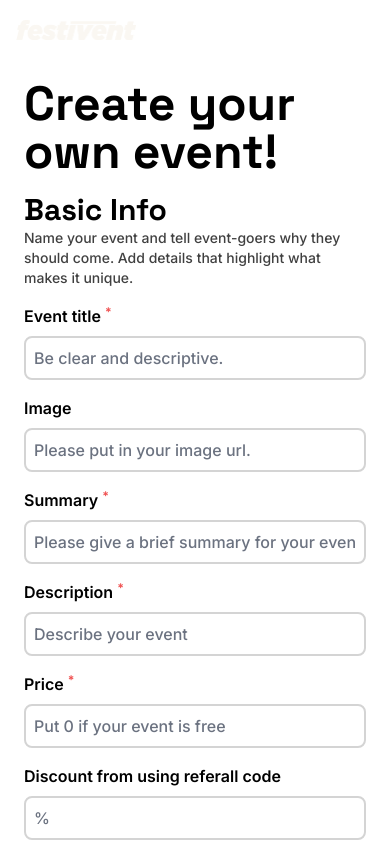
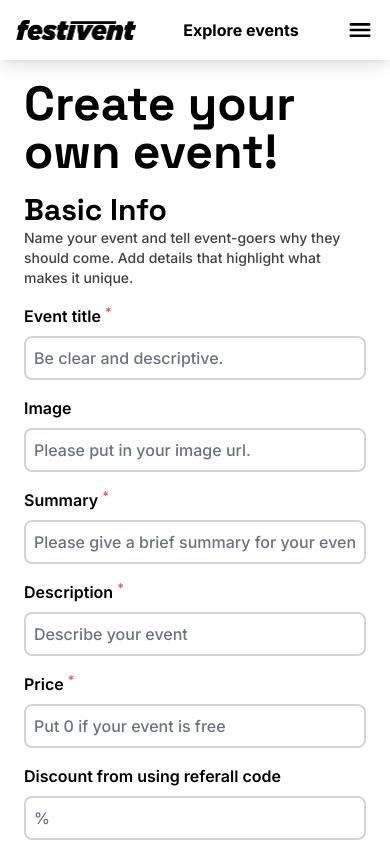
Before and after one commit to albertsantoso/festivent-app, a React (Create React App) app: page /create in a window 390 px wide. Shown: the top 844 px of the page. Built offline with nearby package versions, Linux system fonts and the light colour scheme; no server answers.

Commit message:
Update Navbar/index.jsx : cancel the scrolling navbar color changes experiment

```diff
--- a/src/Components/Navbar/index.jsx
+++ b/src/Components/Navbar/index.jsx
@@ -1,5 +1,4 @@
 import FestiventLogoBlack from "./../../Assets/Logo/festivent-logo-black.png";
-import FestiventLogoWhite from "./../../Assets/Logo/festivent-logo-white.png";
 import PrimaryButton from "../PrimaryButton";
 import { Link } from "react-router-dom";
 import "./Navbar.css";
@@ -16,44 +15,36 @@ export default function Navbar() {
 
     const [menuOpen, setMenuOpen] = useState(false)
 
-    const [colorChange, setColorChange] = useState(false)
-
-    const changeNavColor = () => {
-        window.scrollY >= 480 ? setColorChange(true) : setColorChange(false)
-    }
-
-    window.addEventListener("scroll", changeNavColor)
-
     return (
         <>
-            <section className={`Navbar fixed z-10 top-0 left-0 right-0 bg-white  ${colorChange ? "md:bg-white shadow-lg" : "bg-frosted-glass"} duration-200`}>
-                <div className={`navbar-wrapper duration-200 md:px-[30px] md:mx-auto md:max-w-[1300px] container md:flex md:justify-between items-center md:py-0 py-4 px-4 md:h-[82px] md:w-full`}>
+            <section className={`Navbar fixed z-10 top-0 left-0 right-0 bg-white shadow-lg`}>
+                <div className={`navbar-wrapper bg-white md:px-[30px] md:mx-auto md:max-w-[1300px] container md:flex md:justify-between items-center md:py-0 py-4 px-4 md:h-[82px] md:w-full`}>
                     <div className="navbar-left flex gap-0 md:gap-8 items-center justify-between md:justify-start w-full md:w-auto">
                         <div className="navbar-logo">
                             <Link to={"/"}>
-                                <img src={colorChange ? FestiventLogoBlack : FestiventLogoWhite} alt="" srcset="" className="md:max-w-[150px] md:min-w-[150px] w-[120px]" />
+                                <img src={FestiventLogoBlack} alt="" srcset="" className="md:max-w-[150px] md:min-w-[150px] w-[120px]" />
                             </Link>
                         </div>
                         <div className="navbar-menus">
                             <div className="menu-item">
                                 <Link to={"/events"}>
-                                    <span className={`font-bold ${colorChange ? "text-black" : "text-white"}`}>Explore events</span>
+                                    <span className={`font-bold`}>Explore events</span>
                                 </Link>
                             </div>
                         </div>
                         <div className="navbar-menus md:hidden">
-                            <div className={`menu-item text-[28px] ${colorChange ? "text-black" : "text-white"} flex items-center cursor-pointer`} onClick={() => setMenuOpen(!menuOpen)}>
+                            <div className={`menu-item text-[28px] flex items-center cursor-pointer`} onClick={() => setMenuOpen(!menuOpen)}>
                                 <ion-icon name={menuOpen ? "close" : "menu"}></ion-icon>
                             </div>
                         </div>
                     </div>
 
-                    <div className={`navbar-actions md:flex md:items-center md:gap-2 `}>
+                    <div className={`navbar-actions md:flex md:items-center md:gap-2 bg-white`}>
                         <div className="md:flex md:gap-2 hidden">
                             <div className="action-create-event">
                                 {email ? (
                                     <Link to={"/create"}>
-                                        <PrimaryButton buttonText="Create an Event" bgColor={`${colorChange ? "bg-gradient-animation-1" : "bg-[#111827]"}`} textColor="white" customStyle={"hover:scale-[1.04] active:scale-[.95]"} />
+                                        <PrimaryButton buttonText="Create an Event" bgColor="bg-gradient-animation-1" textColor="white" customStyle={"hover:scale-[1.04] active:scale-[.95]"} />
                                     </Link>
                                 ) : (
                                     <>
@@ -80,7 +71,7 @@ export default function Navbar() {
                         </div>
                         <div
                             className={`menu-mobile md:hidden text-xl text-right flex items-center justify-between gap-2 md:static absolute md:z-10 -z-[9999] ${menuOpen ? `top-[126px] h-screen opacity-100` : `top-[-50px] opacity-0`}  left-0 right-0 md:p-0 transition-all duration-300`} >
-                            <div className={`flex justify-between w-full gap-2 ${colorChange ? "bg-white" : "bg-frosted-glass"} p-4 absolute top-[-68px]`}>
+                            <div className="flex justify-between w-full gap-2 bg-white p-4 absolute top-[-68px]">
                                 <div className="action-create-event w-full">
                                     {email ? (
                                         <Link to={"/create"} onClick={() => setMenuOpen(false)}>
```
